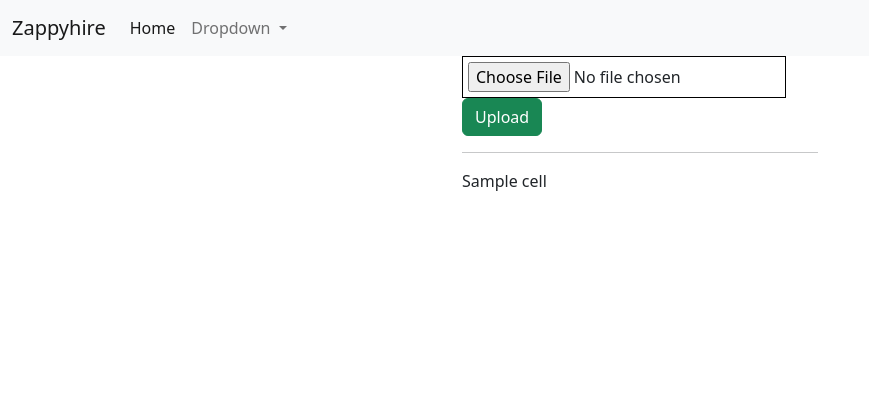
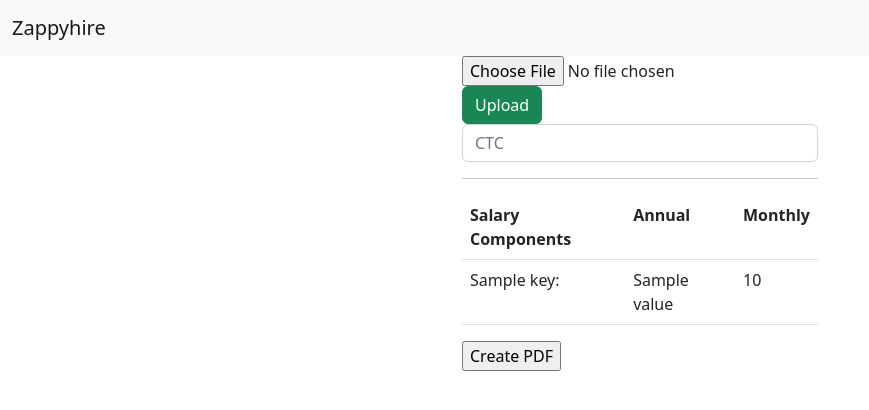
Before and after one commit to mealdrin007/zappyhire, a Django app: template salarystructure/ctcsalary/templates/index.html in a window 1280 px wide. Shown: the top 410 px of the page, without its empty margins (0-869 px from the left). Run offline with Django 4.2, Linux system fonts and the light colour scheme; the template is opened without the code that fills it: most values are stand-ins (such as "Sample title", 1, 10 or a date in 2020); some libraries are stand-ins or nearby versions.

Commit message:
update project

```diff
--- a/salarystructure/ctcsalary/models.py
+++ b/salarystructure/ctcsalary/models.py
@@ -1,4 +1 @@
 from django.db import models
-
-class SalaryDetails(models.Model):
-    salary_structure = models.FileField(upload_to="excel", null=True)
--- a/salarystructure/ctcsalary/templates/base.html
+++ b/salarystructure/ctcsalary/templates/base.html
@@ -11,28 +11,7 @@
 <body>
 <nav class="navbar navbar-expand-lg bg-light">
   <div class="container-fluid">
-    <a class="navbar-brand" href="#">Zappyhire</a>
-    <button class="navbar-toggler" type="button" data-bs-toggle="collapse" data-bs-target="#navbarSupportedContent" aria-controls="navbarSupportedContent" aria-expanded="false" aria-label="Toggle navigation">
-      <span class="navbar-toggler-icon"></span>
-    </button>
-    <div class="collapse navbar-collapse" id="navbarSupportedContent">
-      <ul class="navbar-nav me-auto mb-2 mb-lg-0">
-        <li class="nav-item">
-          <a class="nav-link active" aria-current="page" href="#">Home</a>
-        </li>
-        <li class="nav-item dropdown">
-          <a class="nav-link dropdown-toggle" href="#" role="button" data-bs-toggle="dropdown" aria-expanded="false">
-            Dropdown
-          </a>
-          <ul class="dropdown-menu">
-            <li><a class="dropdown-item" href="#">Action</a></li>
-            <li><a class="dropdown-item" href="#">Another action</a></li>
-            <li><hr class="dropdown-divider"></li>
-            <li><a class="dropdown-item" href="#">Something else here</a></li>
-          </ul>
-        </li>
-      </ul>
-    </div>
+    <a class="navbar-brand" href="{%url 'ctc'%}">Zappyhire</a>
   </div>
 </nav>
 <div class="container-fluid">
--- a/salarystructure/ctcsalary/templates/index.html
+++ b/salarystructure/ctcsalary/templates/index.html
@@ -1,31 +1,78 @@
 {%extends 'base.html'%}
 {%block body_block%}
+{% load mathfilters %}
+<!--  <style>-->
+<!--        table {-->
+<!--            width: 300px;-->
+<!--        }-->
+<!--        table, th, td {-->
+<!--            border: solid 1px #DDD;-->
+<!--            border-collapse: collapse;-->
+<!--            padding: 2px 3px;-->
+<!--            text-align: center;-->
+<!--        }-->
+<!--    </style>-->
 <div class="container">
     <div class="row">
         <div class="col-4"></div>
         <div class="col-4">
-            <form action="" method="post" enctype="multipart/form-data">{% csrf_token %}
+            <form action="" method="POST" enctype="multipart/form-data">{% csrf_token %}
                 {% csrf_token %}
                 <input type="file"
                        title="Upload excel file"
                        name="excel_file"
-                       style="border: 1px solid black; padding: 5px;"
+                       class="form_control"
                        required="required">
-                    <input type="submit"
-                           value="Upload"
-                           class="btn btn-success">
+                <input type="submit"
+                       value="Upload"
+                       class="btn btn-success">
+                <br>
+                <input name="ctc" type="number" placeholder="CTC" class="form-control">
 
 
             </form>
             <hr>
-
-            {% for row in excel_data %}
-                {% for cell in row %}
-                    {{ cell }}&nbsp;&nbsp;
-                {% endfor %}<br>
+            <div id="tab">
+            <table class="table" >
+                <tr><th>Salary Components</th><th>Annual</th><th>Monthly</th></tr>
+            {% for key, value in excel_data.items %}
+                <tr><td>{{key}}:</td><td>{{value}}</td><td>{{value|div:12|floatformat:0}}</td></tr>
+<!--            {% for cell in row %}-->
+<!--            {{ cell }}&nbsp;&nbsp;-->
+<!--            {% endfor %}<br>-->
             {% endfor %}
+           </table>
+            </div>
+            <input type="button" value="Create PDF"
+            id="btPrint" onclick="createPDF()" />
         </div>
         <div class="col-4"></div>
     </div>
 </div>
+<script>
+    function createPDF() {
+        var sTable = document.getElementById('tab').innerHTML;
+
+        var style = "<style>";
+        style = style + "table {width: 100%;font: 17px Calibri;}";
+        style = style + "table, th, td {border: solid 1px #DDD; border-collapse: collapse;";
+        style = style + "padding: 2px 3px;text-align: center;}";
+        style = style + "</style>";
+
+        // CREATE A WINDOW OBJECT.
+        var win = window.open('', '', 'height=700,width=700');
+
+        win.document.write('<html><head>');
+        win.document.write('<title>salary</title>');   // <title> FOR PDF HEADER.
+        win.document.write(style);          // ADD STYLE INSIDE THE HEAD TAG.
+        win.document.write('</head>');
+        win.document.write('<body>');
+        win.document.write(sTable);         // THE TABLE CONTENTS INSIDE THE BODY TAG.
+        win.document.write('</body></html>');
+
+        win.document.close(); 	// CLOSE THE CURRENT WINDOW.
+
+        win.print();    // PRINT THE CONTENTS.
+    }
+</script>
 {%endblock%}
--- a/salarystructure/ctcsalary/urls.py
+++ b/salarystructure/ctcsalary/urls.py
@@ -1,7 +1,4 @@
 from django.urls import path
 from ctcsalary import views
 urlpatterns = [
-    # path("",views.BaseView.as_view(),name="base"),
-    # path("form/",views.SalaryDetailFormView.as_view(),name="input"),
-    path("data/",views.index),
 ]
--- /dev/null
+++ b/salarystructure/package.json
@@ -0,0 +1,6 @@
+{
+  "dependencies": {
+    "jspdf": "^2.5.1",
+    "jspdf-autotable": "^3.5.25"
+  }
+}
--- a/salarystructure/salarystructure/settings.py
+++ b/salarystructure/salarystructure/settings.py
@@ -37,7 +37,8 @@ INSTALLED_APPS = [
     'django.contrib.sessions',
     'django.contrib.messages',
     'django.contrib.staticfiles',
-    'ctcsalary'
+    'ctcsalary',
+    'mathfilters',
 ]
 
 MIDDLEWARE = [
--- a/salarystructure/salarystructure/urls.py
+++ b/salarystructure/salarystructure/urls.py
@@ -14,9 +14,11 @@ Including another URLconf
     2. Add a URL to urlpatterns:  path('blog/', include('blog.urls'))
 """
 from django.contrib import admin
-from django.urls import path,include
+from django.urls import path
+from ctcsalary import views
 
 urlpatterns = [
     path('admin/', admin.site.urls),
-    path("candidates/",include("ctcsalary.urls")),
+    path("", views.BaseView.as_view(), name="base"),
+    path("data/", views.index, name="ctc"),
 ]
```
Also changed, not shown: salarystructure/ctcsalary/forms.py (+0 -11 lines), salarystructure/ctcsalary/views.py (+32 -8 lines), salarystructure/package-lock.json (added).
